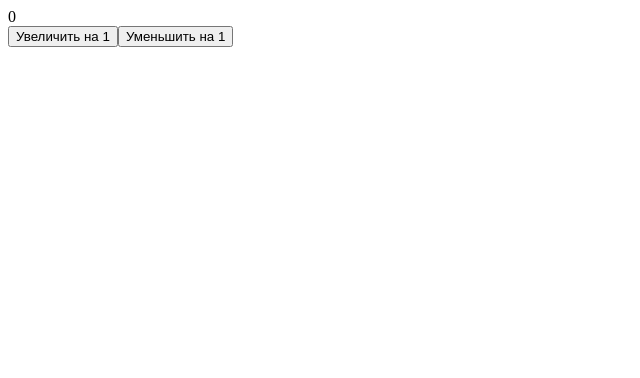
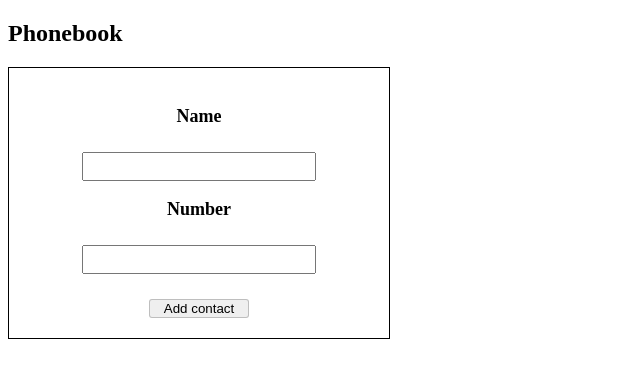
Before and after one commit to OlhaBaturina/goit-react-hw-02-phonebook, a React (Create React App) app: page / in a window 1280 px wide. Shown: the top 378 px of the page, without its empty margins (0-640 px from the left). Built offline with nearby package versions, Linux system fonts and the light colour scheme.

Commit message:
Добавляет разметку инпутов

```diff
--- a/package.json
+++ b/package.json
@@ -10,6 +10,7 @@
     "react": "^17.0.2",
     "react-dom": "^17.0.2",
     "react-scripts": "4.0.3",
+    "uuid": "^8.3.2",
     "web-vitals": "^1.1.2"
   },
   "scripts": {
--- a/src/App.js
+++ b/src/App.js
@@ -1,7 +1,17 @@
-import Counter from "./Components/Counter/Counter";
+// import Counter from "./Components/Counter/Counter";
+import React, { Component } from "react";
+import Form from "./Components/ContactForm/ContactForm";
 
-function App() {
-  return <Counter />;
+class App extends Component {
+  state = {
+    contacts: [],
+    name: "",
+    number: "",
+  };
+
+  render() {
+    return <Form />;
+  }
 }
 
 export default App;
--- /dev/null
+++ b/src/Components/ContactForm/ContactForm.js
@@ -0,0 +1,59 @@
+import React, { Component } from "react";
+import s from "./ContactForm.module.css";
+
+class Form extends Component {
+  state = {
+    contacts: [],
+    name: "",
+    number: "",
+  };
+
+  handleNameChange = (e) => {
+    const { name, value } = e.currentTarget;
+    this.setState({ [name]: value });
+  };
+
+  submitForm = (e) => {
+    console.log(e.currentTarget.value);
+  };
+
+  render() {
+    return (
+      <div>
+        <h2 className={s.name}>Phonebook</h2>
+        <form className={s.thumb} onSubmit={this.submitForm}>
+          <label>
+            <p>Name</p>
+            <input
+              type="text"
+              name="name"
+              pattern="^[a-zA-Zа-яА-Я]+(([' -][a-zA-Zа-яА-Я ])?[a-zA-Zа-яА-Я]*)*$"
+              title="Имя может состоять только из букв, апострофа, тире и пробелов. Например Adrian, Jacob Mercer, Charles de Batz de Castelmore d'Artagnan и т. п."
+              value={this.state.name}
+              onChange={this.handleNameChange}
+              required
+              className={s.input}
+            />
+          </label>
+          <label>
+            <p>Number</p>
+            <input
+              type="tel"
+              name="number"
+              pattern="\+?\d{1,4}?[-.\s]?\(?\d{1,3}?\)?[-.\s]?\d{1,4}[-.\s]?\d{1,4}[-.\s]?\d{1,9}"
+              title="Номер телефона должен состоять цифр и может содержать пробелы, тире, круглые скобки и может начинаться с +"
+              required
+              value={this.state.number}
+              onChange={this.handleNameChange}
+              className={s.input}
+            />
+          </label>
+
+          <button className={s.button}>Add contact</button>
+        </form>
+      </div>
+    );
+  }
+}
+
+export default Form;
--- /dev/null
+++ b/src/Components/ContactForm/ContactForm.module.css
@@ -0,0 +1,43 @@
+.thumb {
+  display: flex;
+  flex-direction: column;
+  align-items: center;
+  width: 340px;
+
+  border: 1px solid black;
+  padding: 20px;
+  text-align: center;
+}
+
+.name {
+  font-size: 24px;
+}
+
+p {
+  font-size: 18px;
+  font-weight: bold;
+  margin-bottom: 25px;
+}
+
+.input {
+  width: 220px;
+  padding: 5px;
+  outline: cadetblue;
+}
+
+.input:focus {
+  border: 3px solid rgba(0, 139, 139, 0.445);
+}
+
+.button {
+  display: block;
+  width: 100px;
+  border: 1px solid rgba(128, 128, 128, 0.438);
+  border-radius: 3px;
+  margin-top: 25px;
+}
+.button:hover,
+.button:focus {
+  background-color: rgba(0, 139, 139, 0.445);
+  color: bisque;
+}
```
Also changed, not shown: 1 other file (tests, documents, lock files or other folders).
